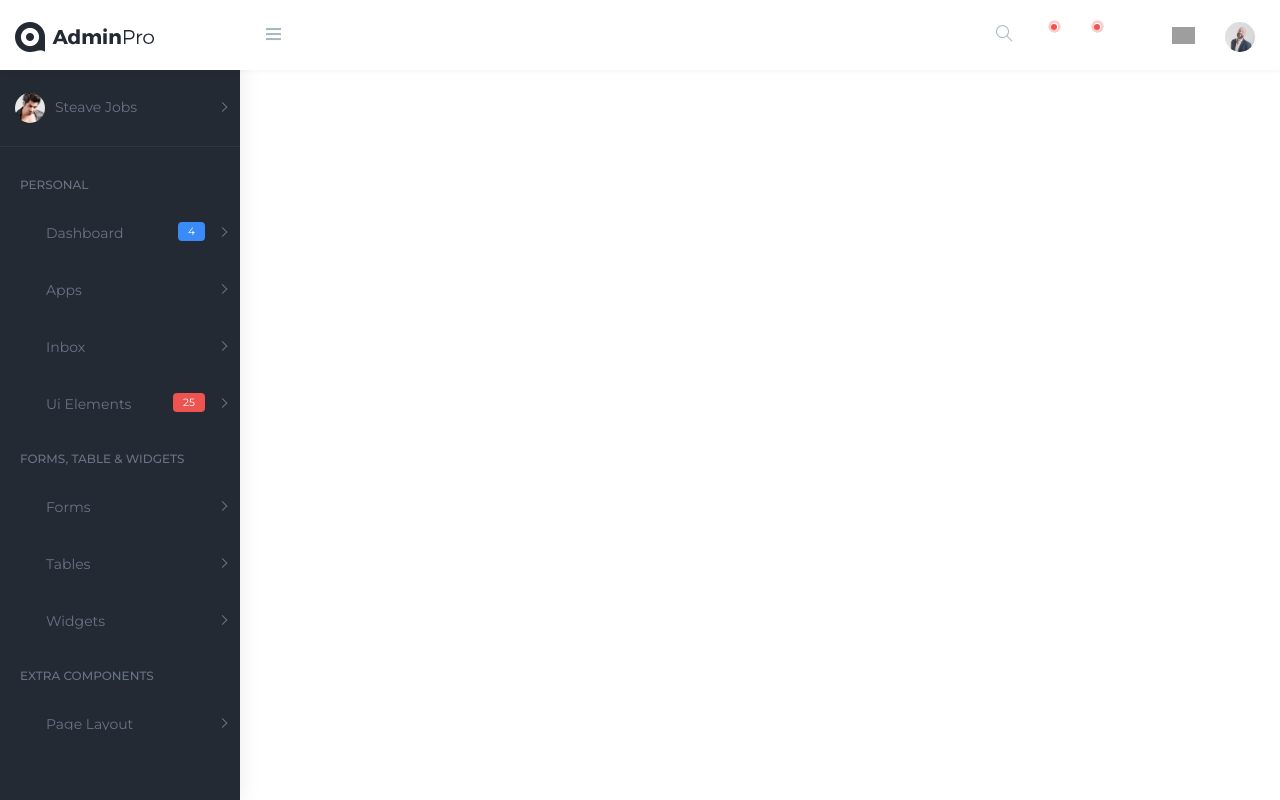
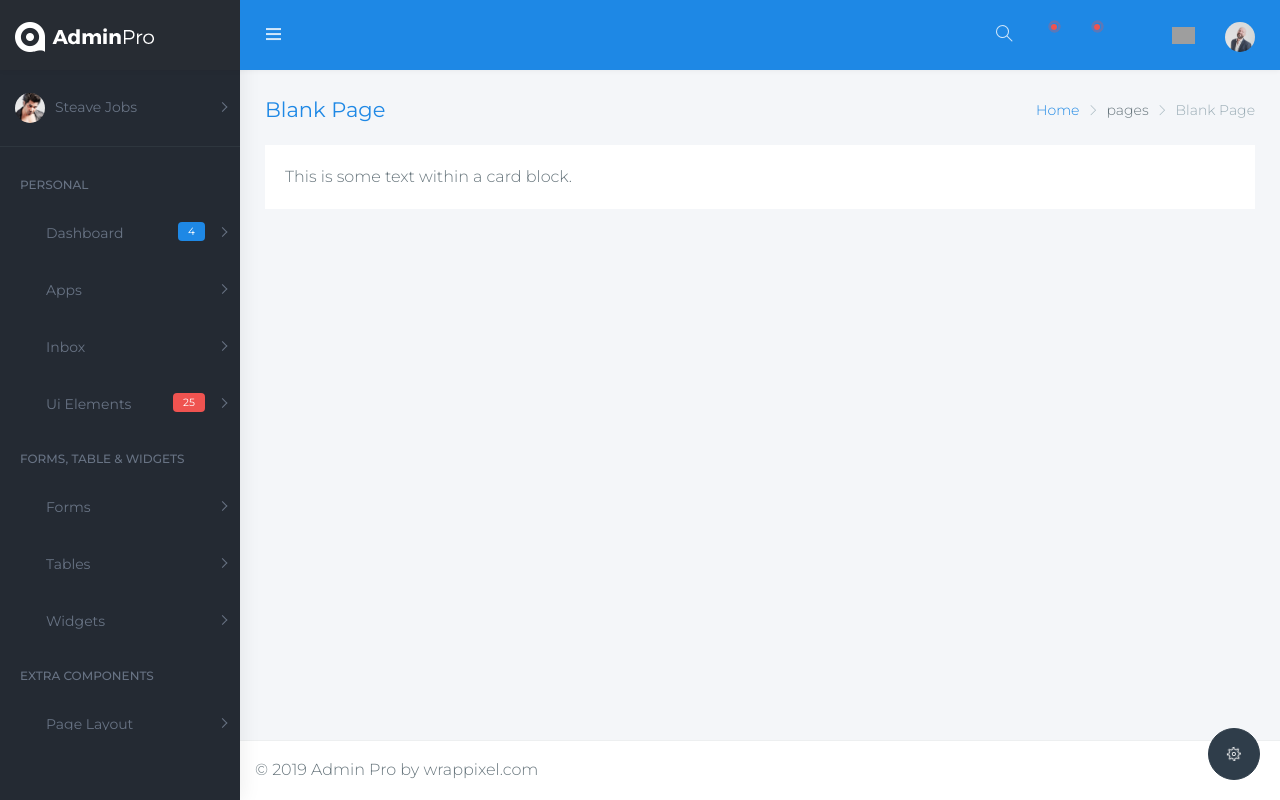
Before and after one commit to OneSevenDev/AngularDemoProUsers, an Angular app: page / in a window 1280 px wide. Built offline with nearby package versions, Linux system fonts and the light colour scheme; grey boxes are pictures that could not be loaded; a web font is replaced by a local one.

Commit message:
se completa diseño de la pagina en blanco

```diff
--- a/src/app/app.component.html
+++ b/src/app/app.component.html
@@ -1,5 +1,25 @@
 <div id="main-wrapper">
   <app-header></app-header>
   <app-sidebar></app-sidebar>
-  <router-outlet></router-outlet>
+  <div class="page-wrapper">
+    <div class="container-fluid">
+      <app-breadcrumb></app-breadcrumb>
+
+      <router-outlet></router-outlet>
+
+      <div class="row">
+        <div class="col-12">
+          <div class="card">
+            <div class="card-body">
+              This is some text within a card block.
+            </div>
+          </div>
+        </div>
+      </div>
+
+    </div>
+    <footer class="footer">
+      © 2019 Admin Pro by wrappixel.com
+    </footer>
+  </div>
 </div>
--- a/src/app/app.module.ts
+++ b/src/app/app.module.ts
@@ -5,12 +5,14 @@ import { AppRoutingModule } from './app-routing.module';
 import { AppComponent } from './app.component';
 import { HeaderComponent } from './shared/header/header.component';
 import { SidebarComponent } from './shared/sidebar/sidebar.component';
+import { BreadcrumbComponent } from './shared/breadcrumb/breadcrumb.component';
 
 @NgModule({
   declarations: [
     AppComponent,
     HeaderComponent,
-    SidebarComponent
+    SidebarComponent,
+    BreadcrumbComponent
   ],
   imports: [
     BrowserModule,
--- /dev/null
+++ b/src/app/shared/breadcrumb/breadcrumb.component.html
@@ -0,0 +1,24 @@
+<!-- ============================================================== -->
+<!-- Bread crumb and right sidebar toggle -->
+<!-- ============================================================== -->
+<div class="row page-titles">
+  <div class="col-md-5 align-self-center">
+    <h3 class="text-themecolor">Blank Page</h3>
+  </div>
+  <div class="col-md-7 align-self-center">
+    <ol class="breadcrumb">
+      <li class="breadcrumb-item">
+        <a href="javascript:void(0)">Home</a>
+      </li>
+      <li class="breadcrumb-item">pages</li>
+      <li class="breadcrumb-item active">Blank Page</li>
+    </ol>
+  </div>
+  <div>
+    <button class="right-side-toggle waves-effect waves-light btn-inverse btn btn-circle btn-sm pull-right m-l-10"><i
+        class="ti-settings text-white"></i></button>
+  </div>
+</div>
+<!-- ============================================================== -->
+<!-- End Bread crumb and right sidebar toggle -->
+<!-- ============================================================== -->
--- /dev/null
+++ b/src/app/shared/breadcrumb/breadcrumb.component.ts
@@ -0,0 +1,15 @@
+import { Component, OnInit } from '@angular/core';
+
+@Component({
+  selector: 'app-breadcrumb',
+  templateUrl: './breadcrumb.component.html',
+  styleUrls: ['./breadcrumb.component.scss']
+})
+export class BreadcrumbComponent implements OnInit {
+
+  constructor() { }
+
+  ngOnInit() {
+  }
+
+}
--- a/src/index.html
+++ b/src/index.html
@@ -9,7 +9,7 @@
   <link rel="icon" type="image/png" sizes="16x16" href="assets/images/favicon.png">
   <link href="assets/plugins/bootstrap/css/bootstrap.min.css" rel="stylesheet">
   <link href="assets/css/style.css" rel="stylesheet">
-  <link href="assets/css/colors/default-dark.css" id="theme" rel="stylesheet">
+  <link href="assets/css/colors/blue-dark.css" id="theme" rel="stylesheet">
 </head>
 <body class="fix-header card-no-border fix-sidebar">
   <div class="preloader">
```
Also changed, not shown: src/app/shared/breadcrumb/breadcrumb.component.scss (added).
